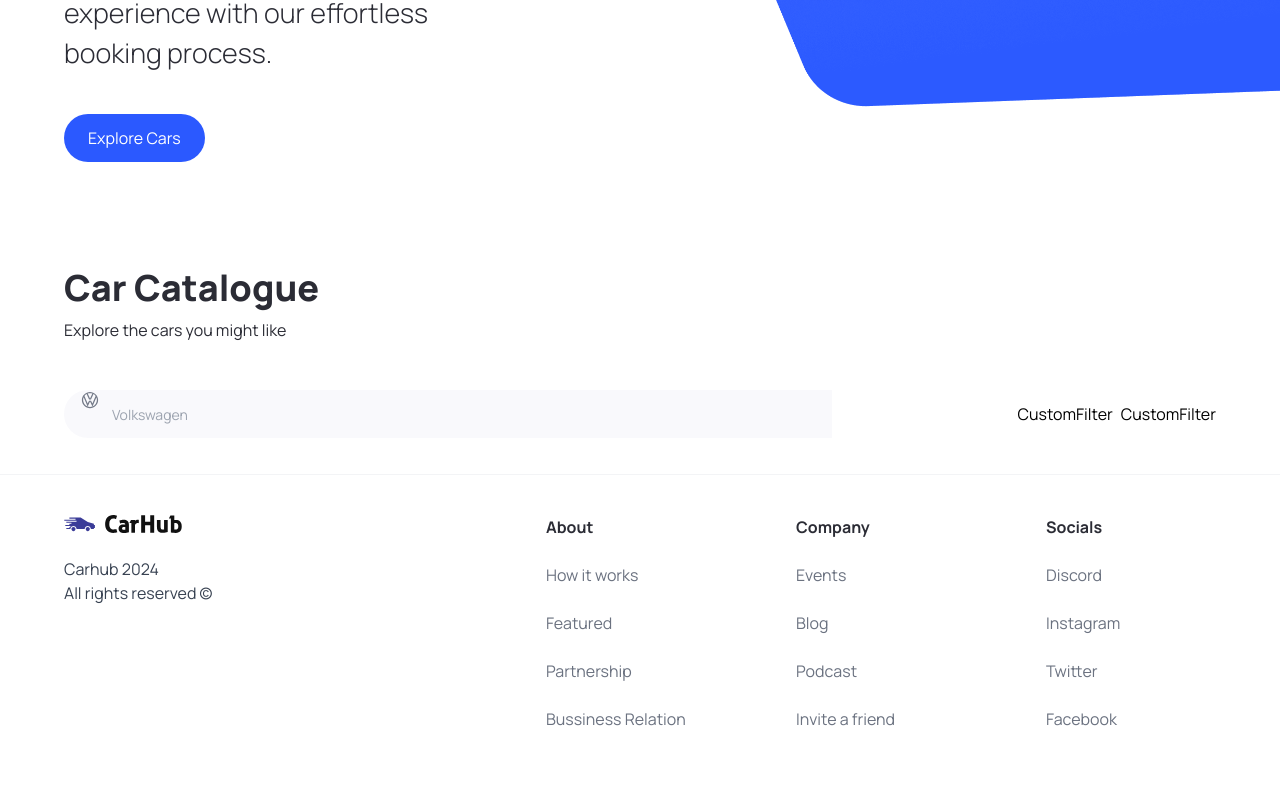
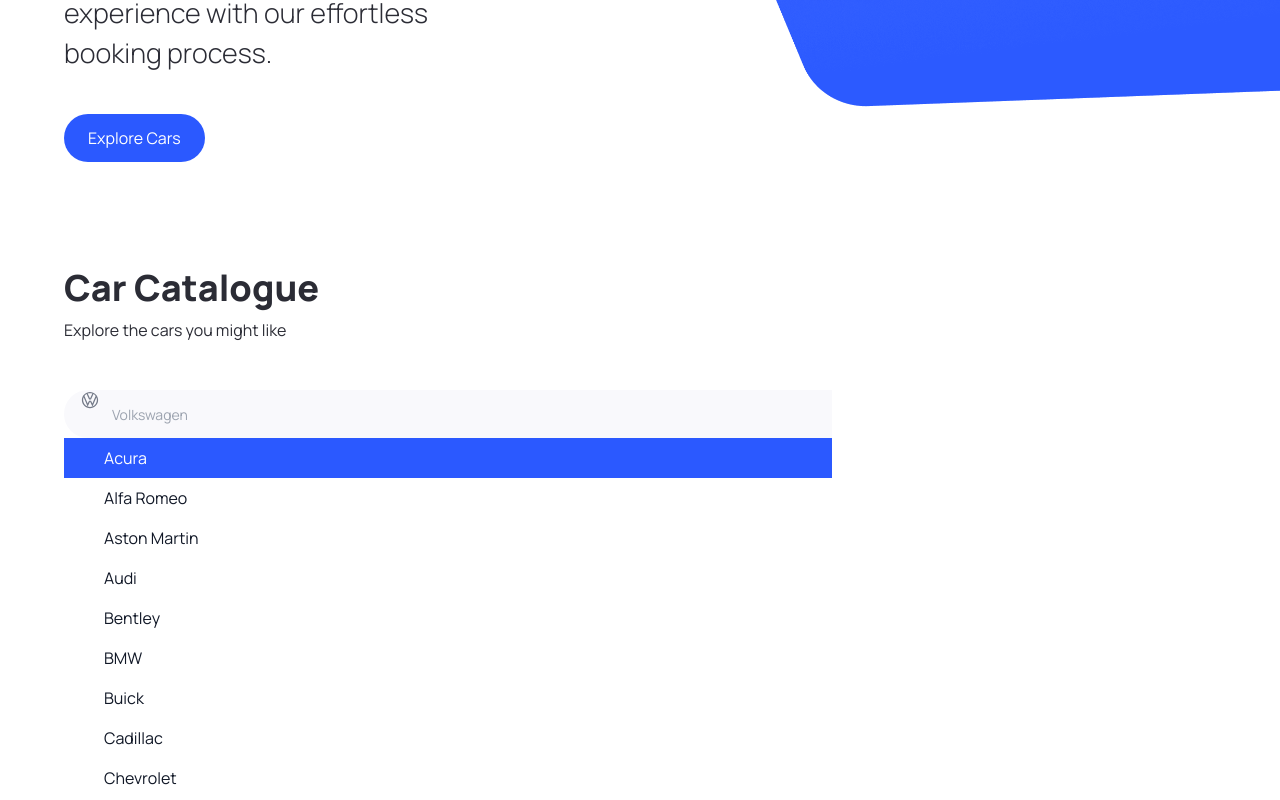
Before and after one commit to novacat25/car_showcase, a Next.js app: page / in a window 1280 px wide. Both pictures are taken after a click on the button 82 px from the left and 996 px from the top of the page. Shown: the part 596-1396 px from the top of the page. Built offline with nearby package versions, Linux system fonts and the light colour scheme.

Commit message:
Feat: Transition

```diff
--- a/components/SearchManufacturer.tsx
+++ b/components/SearchManufacturer.tsx
@@ -2,7 +2,7 @@
 
 import { Combobox, Transition } from '@headlessui/react'
 import Image from 'next/image'
-
+import { manufacturers } from '@/constants'
 import { SearchManufacturerProps } from '@/types'
 import React, { Fragment, useState } from 'react'
 
@@ -10,6 +10,14 @@
   setManufacturer }:SearchManufacturerProps) => {
     const [query,setQuery] = useState('')
 
+    const filteredManufacturers =
+    query === ""
+      ? manufacturers
+      : manufacturers.filter((item)=>(
+        item.toLowerCase()
+        .replace(/\s+/g, "")
+        .includes(query.toLowerCase().replace(/\s+/g, "")
+        )))
 
     return (
       <div className="search-manufacturer">
@@ -43,7 +51,29 @@
               afterLeave={()=>setQuery('')}
             >
               <Combobox.Options>
-
+                {filteredManufacturers.length === 0 &&
+                query !== "" ? (
+                  <Combobox.Option
+                    value={query}
+                    className="search-manufacturer__option"
+                  >
+                    Create "{query}"
+                  </Combobox.Option>
+                ) : (
+                  filteredManufacturers.map((item) => (
+                    <Combobox.Option
+                      key={item}
+                      className={({ active }) =>
+                      `relative search-manufacturer__option ${
+                        active ? "bg-primary-blue text-white" : "text-gray-900"
+                      }`
+                    }
+                      value={item}
+                    >
+                      {item}
+                    </Combobox.Option>
+                  )
+                ))}
               </Combobox.Options>
             </Transition>
           </div>
```
